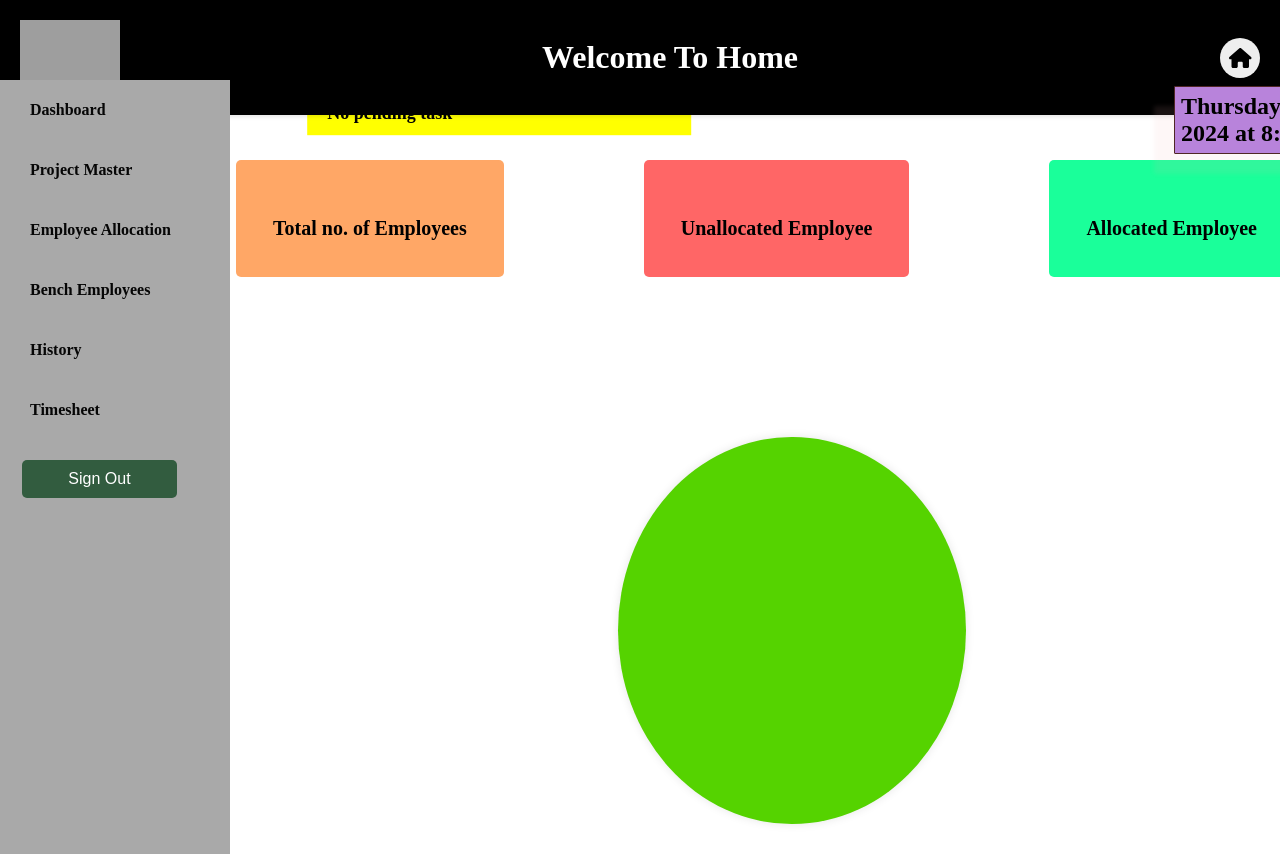
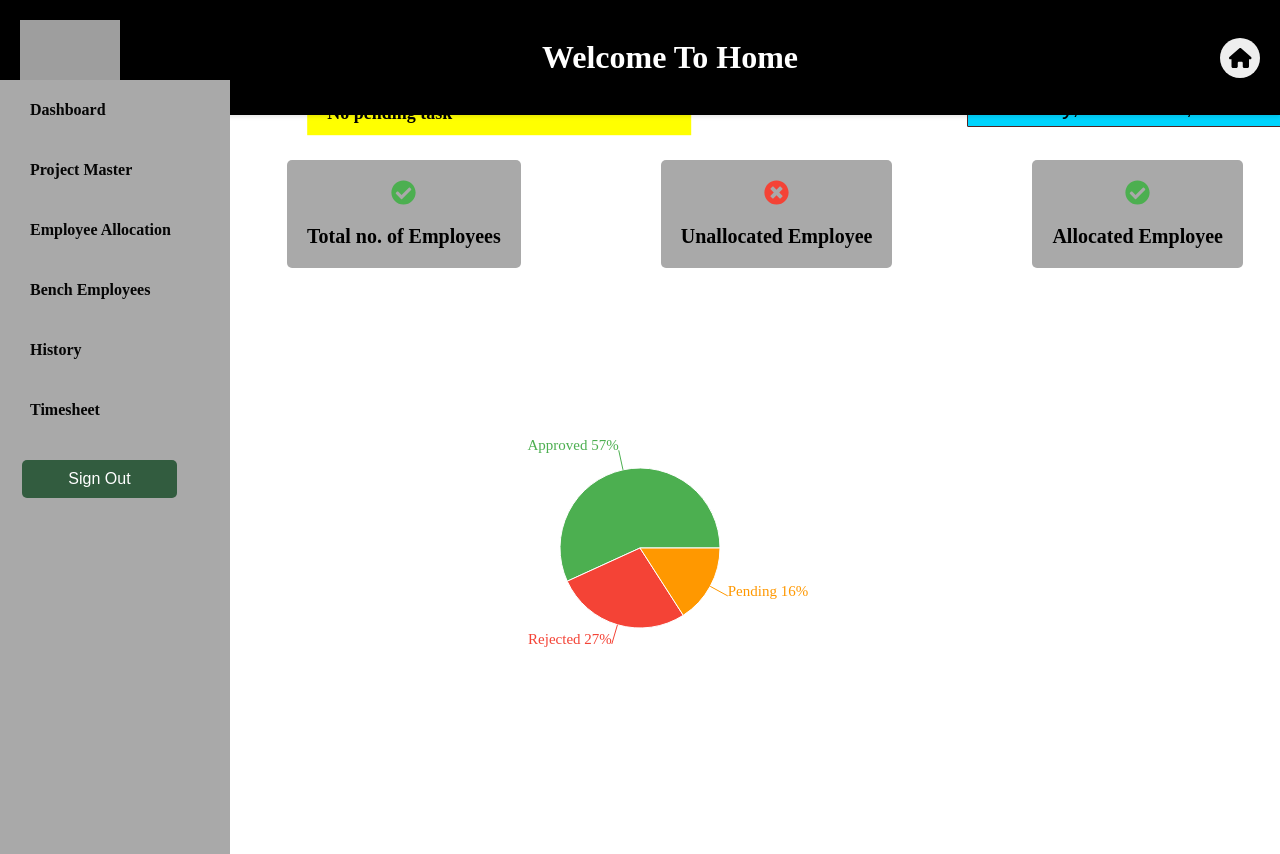
Before and after one commit to DibyaZX10R/Admin-_module_React, a React (Vite) app in the folder admin/: page /Home in a window 1280 px wide. Shown: the top 854 px of the page. After the commit the page ends 800 px from the top, so only its background shows below. Built offline with nearby package versions, Linux system fonts and the light colour scheme; grey boxes are pictures that could not be loaded.

Commit message:
14:02-140324

```diff
--- a/admin/package.json
+++ b/admin/package.json
@@ -15,6 +15,7 @@
     "@fortawesome/react-fontawesome": "^0.2.0",
     "react": "^18.2.0",
     "react-dom": "^18.2.0",
+    "react-icons": "^5.0.1",
     "react-router-dom": "^6.22.3"
   },
   "devDependencies": {
--- a/admin/src/component/Employee_allocation/Allocation.css
+++ b/admin/src/component/Employee_allocation/Allocation.css
@@ -1,8 +1,8 @@
 
 /* Container */
 .container1 {
-    width: 30%;
-    margin: 119px auto;
+    width: 27%;
+    margin: 119px 600px;
     padding: 9px 27px;
     border: 1px solid #ccc;
     border-radius: 10px;
--- a/admin/src/component/Home-admin/Home.css
+++ b/admin/src/component/Home-admin/Home.css
@@ -18,24 +18,27 @@
   }
 
   .date-time-card {
-	position: absolute;
-    margin-left: 787px;
+    position: absolute;
+    margin-left: 705px;
     margin-top: 78px;
-    height: 68px;
-    width: 250px;
-    top: 5.3%;
+    height: 42px;
+    width: 500px;
+    top: 3.5%;
     left: 40%;
     transform: translate(-50%, -50%);
-    background-color: #b883db;
+    background-color: #00d4fe;
     border: 1px solid #502626;
     border-radius: 1px;
     padding: 6px;
-    box-shadow: -20px 20px 4px rgb(243 177 177 / 10%);
-    z-index: 1030;
+    box-shadow: -20px 20px 4px rgba(255, 255, 255, 0.1);
+
 }
   .date-time {
     font-size: 24px;
-    font-weight: bold;
+    font-weight: lighter;
+    font-family: sans-serif;
+    color: rgb(0, 0, 0);
+    width: 150%;
   }
   .pending-div {
 	position: absolute;
@@ -60,14 +63,15 @@
     /* Add your calendar styling here */
   }
 
-  /* Status Container */
+
   .status-container {
     display: flex;
     justify-content: center;
     align-items: center;
-    margin-bottom: 20px;
+    margin-bottom: 15px;
     margin-left: 250px;
     width: 350%;
+
   }
 
   /* Status Box */
@@ -77,7 +81,7 @@
     justify-content: center;
     align-items: center;
     margin: 140px 70px;
-    padding: 37px;
+    padding: 20px;
     border-radius: 5px;
 
 
@@ -96,28 +100,29 @@
 
   /* Chart Container */
   .chart-container {
+
     width: 100%;
   }
+  /* }
   .chart-container {
-    width: 28%;
-    margin: 10px 100px;
+    width: 20%;
+    margin: 7px 244px;
     text-align: center;
     margin-top: 5px;
     border-radius: 50%;
     overflow: hidden;
     background-color: #55d300;
     box-shadow: 0 0 10px rgba(2, 2, 2, 0.1);
-    padding: 40px;
-    margin-left: 404px;
-    margin-top: -0px;
+    padding: 1px;
+    margin-left: 504px;
+    margin-top: -40px;
 
 }
 
 #employeeChart {
     width: 50%;
-    /* Adjust the width as needed */
     height: auto;
     margin: auto;
     display: block;
-    /* Center the canvas horizontally */
-}
+
+} */
--- a/admin/src/component/Home-admin/Home.jsx
+++ b/admin/src/component/Home-admin/Home.jsx
@@ -1,11 +1,29 @@
 import React, { useState, useEffect } from 'react';
+import { PieChart, Pie, Cell } from "recharts";
+import { FaTimes } from "react-icons/fa";
 import './Home.css';
+import {
+    FaCheckCircle,
+    FaTimesCircle,
+    FaExclamationTriangle,
+  } from "react-icons/fa";
+
+const COLORS = ["#4caf50", "#f44336", "#ff9800"];
+
+const pieChartData = [
+  { name: "Approved", value: 5 },
+  { name: "Rejected", value: 3 },
+  { name: "Pending", value: 2 },
+];
 
 const Dashboard = () => {
     const [currentDateTime, setCurrentDateTime] = useState('');
 
     useEffect(() => {
-        // Function to update current date-time
+        const intervalId = setInterval(updateDateTime, 1000);
+        return () => clearInterval(intervalId);
+    }, []);
+
     const updateDateTime = () => {
         const now = new Date();
         const options = {
@@ -20,13 +38,6 @@ const Dashboard = () => {
         const formattedDateTime = now.toLocaleString('en-US', options);
         setCurrentDateTime(formattedDateTime);
     };
-
-        // Update date-time every second
-        const intervalId = setInterval(updateDateTime, 1000);
-
-        // Clear interval on component unmount
-        return () => clearInterval(intervalId);
-    }, []);
 
     return (
         <div className="dashboard-container">
@@ -47,22 +58,54 @@ const Dashboard = () => {
                 </div>
             </div>
             <div className="status-container">
-                <div className="status-box" style={{ backgroundColor: '#ffa766' }}>
+                <div className="status-box" style={{ backgroundColor: 'darkgray' }}>
+                <FaCheckCircle color="#4caf50" size={25} />
                     <p id="one"></p>
                     <span className="status-count">Total no. of Employees</span>
                 </div>
-                <div className="status-box" style={{ backgroundColor: '#ff6666' }}>
+                <div className="status-box" style={{ backgroundColor: 'darkgray' }}>
+                <FaTimesCircle color="#f44336" size={25} />
                     <p id="two"></p>
                     <span className="status-count">Unallocated Employee</span>
                 </div>
-                <div className="status-box" style={{ backgroundColor: '#1aff9a' }}>
+                <div className="status-box" style={{ backgroundColor: 'darkgray' }}>
+
+                <FaCheckCircle color="#4caf50" size={25} />
                     <p id="three"></p>
                     <span className="status-count">Allocated Employee</span>
                 </div>
             </div>
-            <div className="chart-container">
-                <canvas id="employeeChart" width="383" height="383" style={{ display: 'block', boxSizing: 'border-box', height: '307px', width: '307px' }}></canvas>
-            </div>
+
+            <PieChart width={400} height={250}>
+              <Pie
+                data={[
+                  { name: "Approved", value:50},
+                  { name: "Rejected", value: 24 },
+                  { name: "Pending", value: 14 },
+                ]}
+                dataKey="value"
+                fontSize={15}
+                nameKey="name"
+                cx="50%"
+                cy="50%"
+                outerRadius={80}
+                fill="#8884d8"
+                label={({ name, percent }) =>
+                  `${name} ${(percent * 100).toFixed(0)}%`
+                }
+              >
+                {[
+                  { name: "Approved", value: 50 },
+                  { name: "Rejected", value: 24 },
+                  { name: "Pending", value: 14 },
+                ].map((entry, index) => (
+                  <Cell
+                    key={`cell-${index}`}
+                    fill={COLORS[index % COLORS.length]}
+                  />
+                ))}
+              </Pie>
+            </PieChart>
         </div>
     );
 };
--- a/admin/src/component/Project_Master/Project.css
+++ b/admin/src/component/Project_Master/Project.css
@@ -1,7 +1,7 @@
 /* Project.css */
 
 .project-container {
-    margin: 90px auto; /* Center the form horizontally */
+    margin: 160px 415px; /* Center the form horizontally */
     width: 50%;
     display: flex; /* Use flexbox to align fields */
     justify-content: space-between; /* Space between fields */
--- a/admin/src/component/Side_Bar/Side.jsx
+++ b/admin/src/component/Side_Bar/Side.jsx
@@ -36,7 +36,7 @@ const Side = ({ onMenuItemClick }) => {
             </Link>
           </li>
           <li className="menu-item">
-            <Link to={`/Time`} className="menu-link" onClick={() => onMenuItemClick('Timesheet')}>
+            <Link to={`/Time`} className="menu-link" onClick={() => onMenuItemClick(' My Timesheet')}>
               <i className="fas fa-clock"></i><span>Timesheet</span>
             </Link>
           </li>
```
Also changed, not shown: package.json (added, +7 -0 lines), 2 other files (tests, documents, lock files or other folders). Lines whose indentation alone changed are shown as unchanged.
